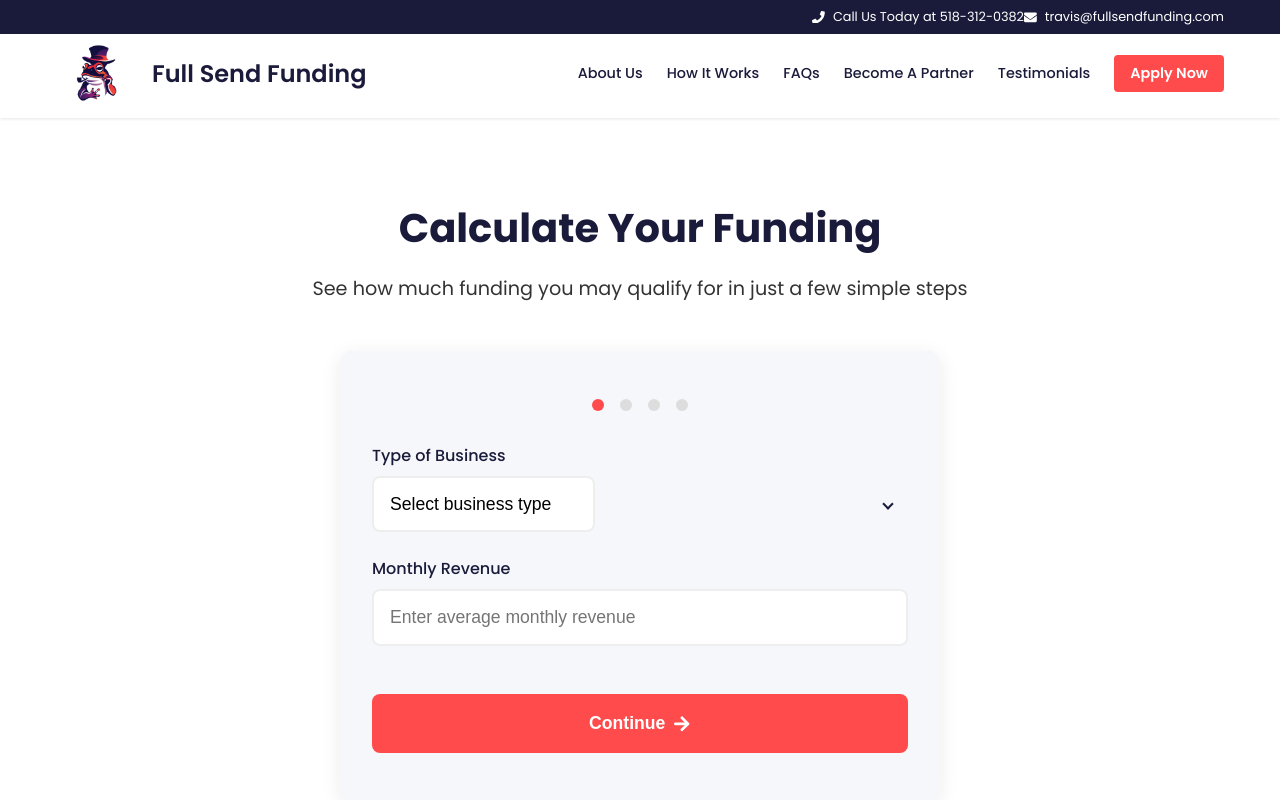
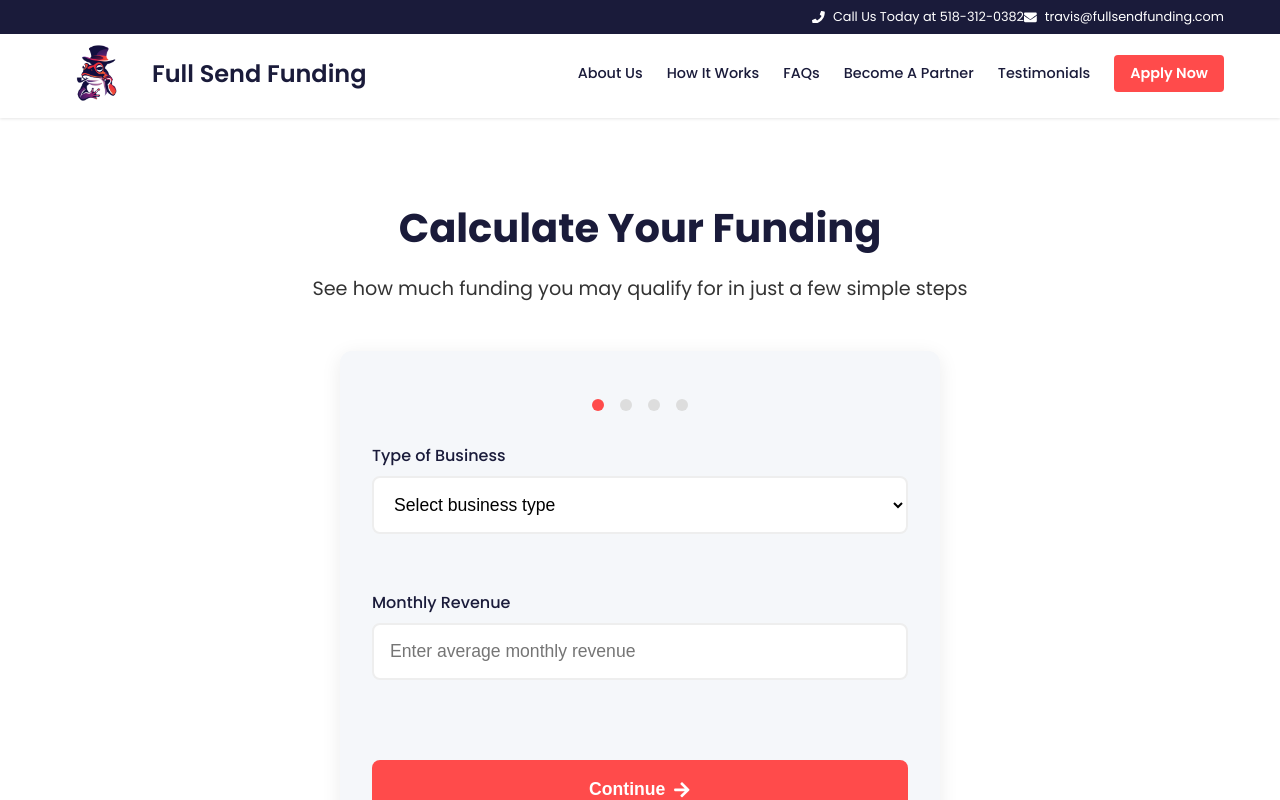
Before and after one commit to TravisYule/fullsendfunding, a React (Create React App) app: page /calculator in a window 1280 px wide. Shown: the top 800 px of the page. Built offline with nearby package versions, Linux system fonts and the light colour scheme.

Commit message:
Adjust select dropdown positioning

```diff
--- a/src/components/Calculator/FundingCalculator.jsx
+++ b/src/components/Calculator/FundingCalculator.jsx
@@ -34,6 +34,8 @@ const InputGroup = styled.div`
   display: flex;
   flex-direction: column;
   gap: 0.5rem;
+  position: relative;
+  margin-bottom: 2rem;
 `;
 
 const Label = styled.label`
@@ -63,36 +65,12 @@ const Select = styled.select`
   background: white;
   cursor: pointer;
   transition: all 0.3s ease;
-  position: relative;
-  z-index: 1;
+  transform-origin: top;
 
   &:focus {
     border-color: ${props => props.theme.colors.secondary};
     outline: none;
     box-shadow: 0 0 0 3px rgba(255, 75, 75, 0.1);
-  }
-`;
-
-const SelectWrapper = styled.div`
-  position: relative;
-
-  select {
-    appearance: none;
-    -webkit-appearance: none;
-    -moz-appearance: none;
-  }
-
-  &::after {
-    content: '';
-    position: absolute;
-    right: 1rem;
-    top: 50%;
-    transform: translateY(-50%);
-    border: solid ${props => props.theme.colors.primary};
-    border-width: 0 2px 2px 0;
-    padding: 3px;
-    transform: translateY(-50%) rotate(45deg);
-    pointer-events: none;
   }
 `;
 
@@ -273,7 +251,6 @@ const FundingCalculator = () => {
           <Form>
             <InputGroup>
               <Label>Type of Business</Label>
-              <SelectWrapper>
               <Select
                 name="businessType"
                 value={formData.businessType}
@@ -302,7 +279,6 @@ const FundingCalculator = () => {
                 <option value="education">Education/Training</option>
                 <option value="other">Other Business Type</option>
               </Select>
-              </SelectWrapper>
             </InputGroup>
 
             <InputGroup>
```
Lines whose indentation alone changed are shown as unchanged.
